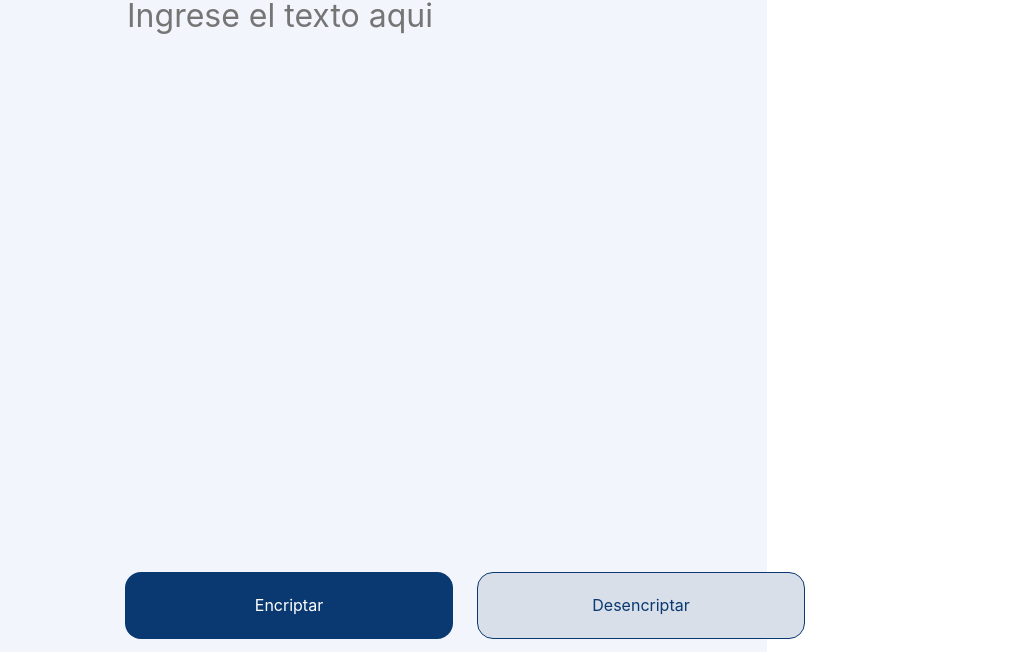
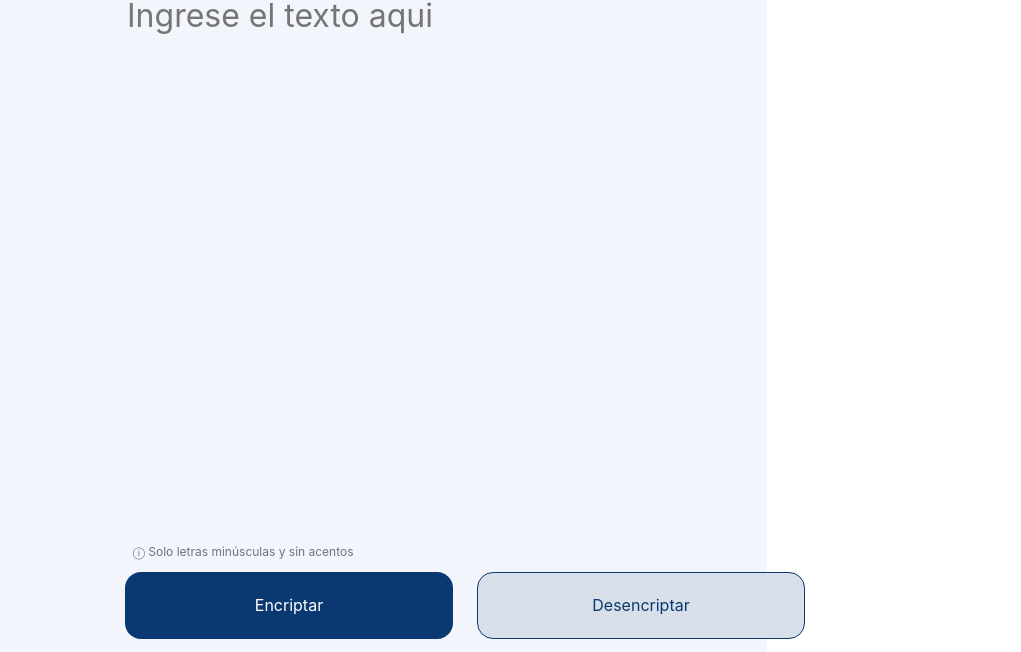
Before and after one commit to LKXoro/Encriptador-texto, a plain HTML site: page index.html in a window 1280 px wide. Shown: the part 148-800 px from the top of the page, without its empty margins (67-1088 px from the left). Drawn offline with Linux system fonts and the light colour scheme.

Commit message:
agregar alerta

```diff
--- a/index.html
+++ b/index.html
@@ -23,6 +23,10 @@
         <p class="texto__parrafo">Hola mundo</p>
     </div>
 
+    <div class="alerta">
+        <p>&#x24D8 Solo letras minúsculas y sin acentos</p>
+    </div>
+
     <div class="botones">
         <button class="container__boton" id="encriptar" disabled>Encriptar</button>
         <button class="container__boton" id="desencriptar" disabled>Desencriptar</button>
--- a/style.css
+++ b/style.css
@@ -99,6 +99,18 @@ button {
     font-family: 'Inter', sans-serif;
 }
 
+.alerta{
+    font-family: Inter;
+    font-size: 12px;
+    font-weight: 400;
+    line-height: 18px;
+    text-align: left;
+    color: #45565F;
+    margin: 12% 7%;
+    opacity: 80%;
+}
+
+
 img{
     margin-top: 25px;
     height: 80px;
```
